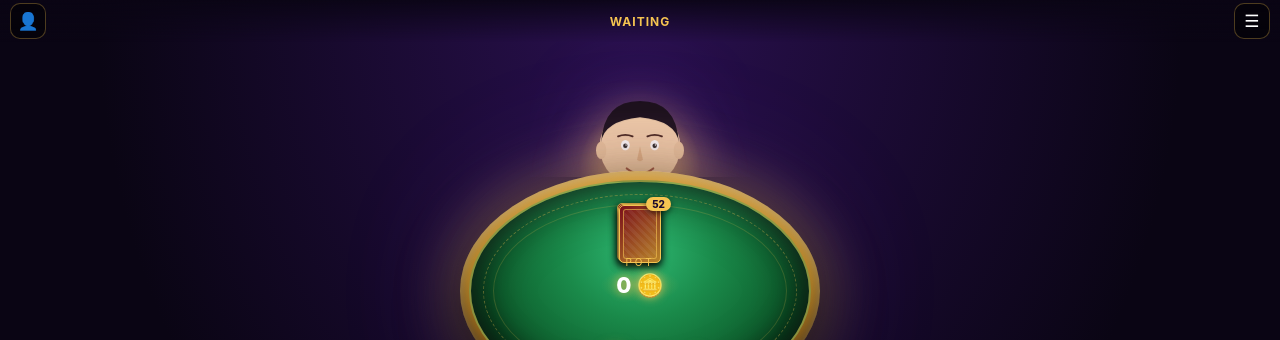
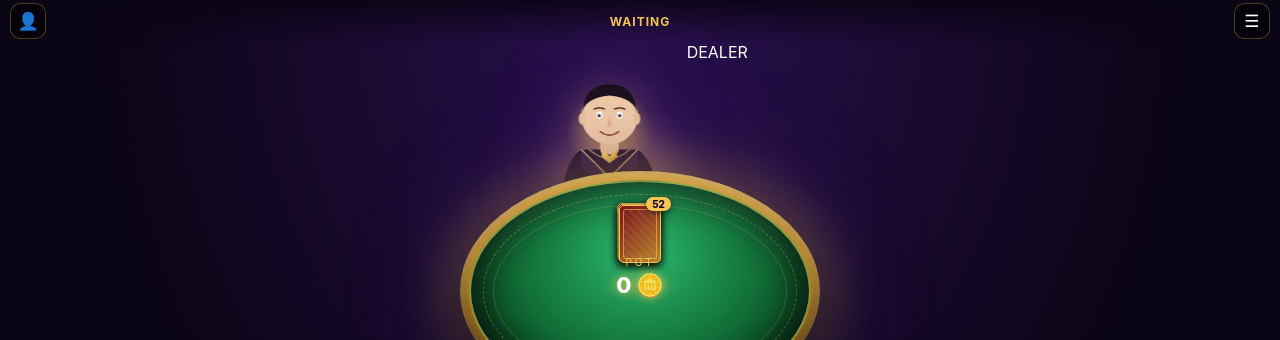
Before and after one commit to nishankazi514-cell/I-love-you, a website: page index.html in a window 1280 px wide. Both pictures are taken after a click on the button "Enter Table". Shown: the top 340 px of the page. Drawn offline with Linux system fonts and the light colour scheme.

Commit message:
Update index.html

```diff
--- a/index.html
+++ b/index.html
@@ -49,20 +49,17 @@ button{font-family:inherit;cursor:pointer;border:none;color:#fff;background:none
 .phase-label{font-size:12px;color:var(--gold);letter-spacing:1px;text-transform:uppercase;font-weight:700}
 #table-wrap{position:relative;flex:1;min-height:0;overflow:hidden}
 
-/* ===== DEALER (only head + shoulders visible, behind board) ===== */
+/* ===== DEALER (full body, small size, clear view) ===== */
 #dealer-wrap{position:absolute;top:0;left:50%;transform:translateX(-50%);
-  width:min(220px,58vw);height:min(135px,35vw);overflow:hidden;
+  width:min(155px,42vw);height:min(175px,48vw);
   z-index:1;display:flex;justify-content:center;align-items:flex-start;pointer-events:none}
-#dealer-glow{position:absolute;bottom:0;left:50%;transform:translateX(-50%);width:85%;height:60%;
-  background:radial-gradient(ellipse at 50% 100%,rgba(245,196,81,.4) 0%,transparent 70%);
+#dealer-glow{position:absolute;bottom:0;left:50%;transform:translateX(-50%);width:90%;height:55%;
+  background:radial-gradient(ellipse at 50% 100%,rgba(245,196,81,.45) 0%,transparent 70%);
   filter:blur(14px);z-index:0;pointer-events:none}
-#dealer-img{width:100%;height:auto;display:block;position:relative;z-index:1;
+#dealer-img{width:100%;height:100%;object-fit:contain;display:block;position:relative;z-index:1;
   filter:drop-shadow(0 8px 24px rgba(245,196,81,.35)) drop-shadow(0 0 40px rgba(120,60,200,.4));
   animation:dealerFloat 4s ease-in-out infinite}
 @keyframes dealerFloat{0%,100%{transform:translateY(0)}50%{transform:translateY(3px)}}
-#dealer-label{position:absolute;bottom:-4px;left:50%;transform:translateX(-50%);font-size:10px;letter-spacing:3px;
-  color:var(--gold);background:rgba(0,0,0,.7);padding:2px 12px;border-radius:20px;
-  border:1px solid rgba(245,196,81,.5);white-space:nowrap;z-index:5;display:none}
 
 /* ===== BOARD (center table) ===== */
 #board{position:absolute;top:42%;left:50%;transform:translate(-50%,-50%);
```
